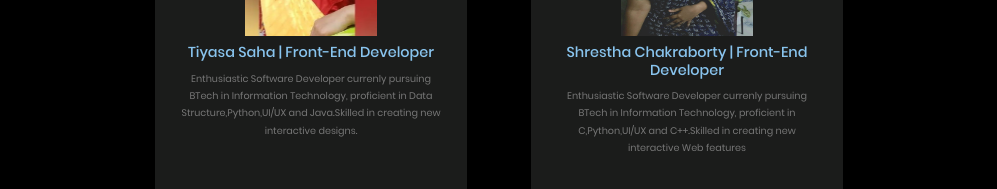
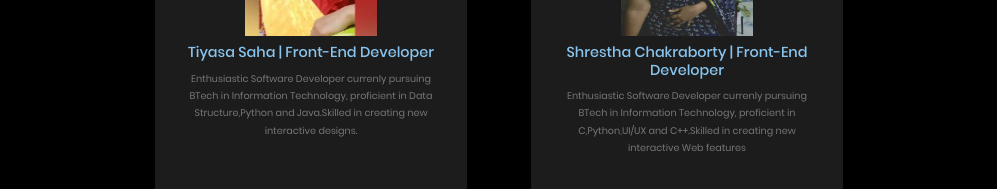
Before and after one commit to Pritam029/e-voting, a React (Create React App) app in the folder Frontend/: page / in a window 1280 px wide. Shown: the part 2726-2915 px from the top of the page, without its empty margins (141-1138 px from the left). Built offline with nearby package versions, Linux system fonts and the light colour scheme; the HTML template or start-up script is replaced by a standard one.

Commit message:
Update Team.js

```diff
--- a/Frontend/src/components/Home/Team.js
+++ b/Frontend/src/components/Home/Team.js
@@ -102,7 +102,7 @@ const Team = () => {
                 {<div className='Team-Content-Card'>
                     <img src={image4} className='image'></img>
                     <h3>Tiyasa Saha | <span>Front-End Developer</span></h3>
-                    <p>Enthusiastic Software Developer currenly pursuing BTech in Information Technology, proficient in Data Structure,Python,UI/UX and Java.Skilled in creating new interactive designs.</p>
+                    <p>Enthusiastic Software Developer currenly pursuing BTech in Information Technology, proficient in Data Structure,Python and Java.Skilled in creating new interactive designs.</p>
                     <SocialIcon className='SocialIcon' style={{ height: "30px", width: "30px" }} href="https://www.linkedin.com/in/tiyasa-saha-b09607273" target='_blank' url="www.linkedin.com" />
                     <SocialIcon className='SocialIcon' style={{ height: "30px", width: "30px" }} href="https://github.com/Tiyasa7" target='_blank' url="www.github.com" />
                     <SocialIcon className='SocialIcon' style={{ height: "30px", width: "30px" }} href="https://www.facebook.com/profile.php?id=100077086213824&mibextid=ZbWKwL" target='_blank' url="www.facebook.com" />
```
